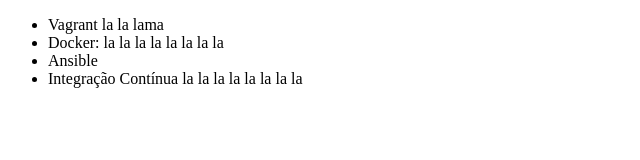
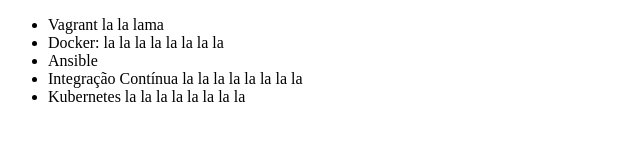
Before and after one commit to timeuz/road-to-react, a plain HTML site: page index.html in a window 1280 px wide. Shown: the whole page, without its empty margins (0-640 px from the left). Drawn offline with Linux system fonts and the light colour scheme.

Commit message:
Inserinod curso de Kubernetes

```diff
--- a/index.html
+++ b/index.html
@@ -10,6 +10,7 @@
         <li>Docker: la la la la la la la la</li>
         <li>Ansible</li>
         <li>Integração Contínua la la la la la la la la</li>
+        <li>Kubernetes la la la la la la la la</li>
     </ul>
 </body>
 </html>
```
